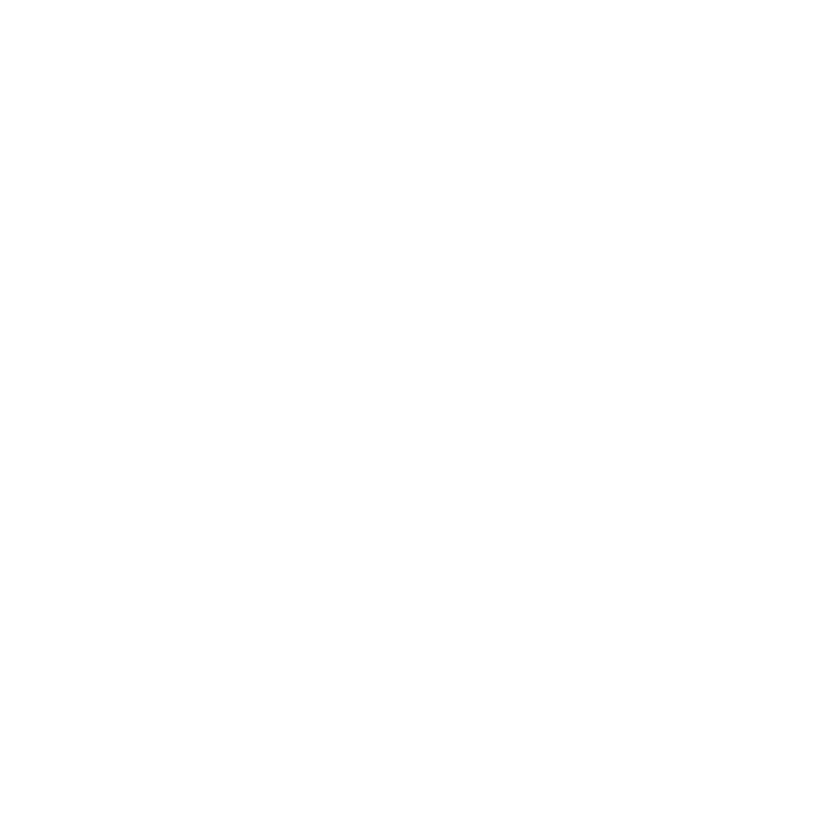
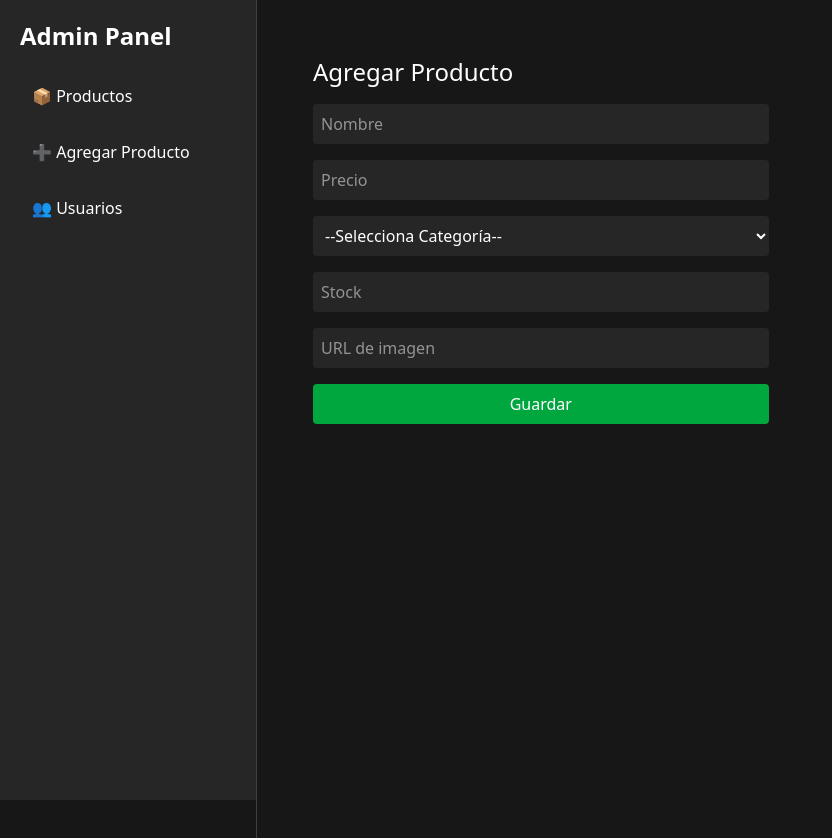
Before and after one commit to GzaJai/SUPERHARD, a React (Vite) app in the folder superhard-frontend/: page /admin/add in a window 1280 px wide. Before the commit this address had no page. Shown: the top 838 px of the page, without its empty margins (0-832 px from the left). Before the commit the page ends 800 px from the top, so only its background shows below. Built offline with nearby package versions, Linux system fonts and the light colour scheme.

Commit message:
menu de admin

```diff
--- a/superhard-frontend/src/components/Header.jsx
+++ b/superhard-frontend/src/components/Header.jsx
@@ -14,7 +14,8 @@ export default function Header({ user, setUser }) {
 
   return (
     <>
-      <header className="w-full border-gray-300 bg-black italic text-white">
+      <header className="sticky top-0 z-50 bg-black text-white italic">
+
         {/* --- Fila superior: logo, buscador, botones --- */}
         <div className="flex flex-col md:flex-row py-[.6rem] px-[1rem] justify-between items-center gap-4 md:gap-0">
 
@@ -68,9 +69,12 @@ export default function Header({ user, setUser }) {
             ) : (
               <>
                 {user.rol === "ADMIN" && (
-                  <button className="flex px-3 py-1 rounded hover:bg-blue-500 gap-1">
-                    Menu de Admin
-                  </button>
+                  <Link
+                    to={"/admin/products"}
+                    className="flex px-3 py-1 rounded hover:bg-orange-500 gap-1"
+                  >
+                    Menu Admin
+                  </Link>
                 )}
                 <button
                   className="flex px-3 py-1 rounded hover:bg-orange-500 gap-1"
--- /dev/null
+++ b/superhard-frontend/src/components/admin/AdminLayout.jsx
@@ -0,0 +1,15 @@
+// src/components/admin/AdminLayout.jsx
+import React from "react";
+import { Outlet } from "react-router-dom";
+import AdminSidebar from "./AdminSidebar";
+
+export default function AdminLayout() {
+  return (
+    <div className="flex min-h-screen bg-neutral-900">
+      <AdminSidebar />
+      <div className="flex-1 min-h-screen bg-neutral-900 p-6 overflow-y-auto text-white border-l border-neutral-700">
+        <Outlet />
+      </div>
+    </div>
+  );
+}
--- /dev/null
+++ b/superhard-frontend/src/components/admin/AdminSidebar.jsx
@@ -0,0 +1,16 @@
+// src/components/admin/AdminSidebar.jsx
+import React from "react";
+import { Link } from "react-router-dom";
+
+export default function AdminSidebar() {
+  return (
+    <div className="w-64 bg-neutral-800 text-white h-screen p-5 flex flex-col sticky top-0">
+      <h2 className="text-2xl font-bold mb-6">Admin Panel</h2>
+      <nav className="flex flex-col gap-4">
+        <Link to="/admin/products" className="hover:bg-neutral-700 px-3 py-2 rounded">📦 Productos</Link>
+        <Link to="/admin/add" className="hover:bg-neutral-700 px-3 py-2 rounded">➕ Agregar Producto</Link>
+        <Link to="/admin/users" className="hover:bg-neutral-700 px-3 py-2 rounded">👥 Usuarios</Link>
+      </nav>
+    </div>
+  );
+}
--- /dev/null
+++ b/superhard-frontend/src/components/admin/ProductForm.jsx
@@ -0,0 +1,111 @@
+// src/components/admin/ProductForm.jsx
+import React, { useState } from "react";
+
+export default function ProductForm() {
+  const [producto, setProducto] = useState({
+    nombre: "",
+    precio: "",
+    categoria: "",
+    stock: "",
+    image: "",
+  });
+
+  const categorias = [
+    "Procesadores",
+    "Placas de video",
+    "Memorias RAM",
+    "Periféricos",
+    "Gabinetes",
+    "Componentes",
+    "Periféricos",
+    "Accesorios",
+    "Portátiles",
+    "Monitores",
+  ];
+
+  const handleChange = (e) => {
+    setProducto({ ...producto, [e.target.name]: e.target.value });
+  };
+
+  const handleSubmit = async (e) => {
+    e.preventDefault();
+    await fetch("http://localhost:8080/api/productos", {
+      method: "POST",
+      headers: { "Content-Type": "application/json" },
+      body: JSON.stringify(producto),
+    });
+    alert("Producto agregado correctamente");
+    setProducto({
+      nombre: "",
+      precio: "",
+      categoria: "",
+      stock: "",
+      image: "",
+    });
+  };
+
+  return (
+    <div className="p-8 bg-neutral-900 min-h-screen text-white">
+      <h2 className="text-2xl mb-4 text-white">Agregar Producto</h2>
+      <form onSubmit={handleSubmit} className="flex flex-col gap-4 w-1/2">
+        <input
+          type="text"
+          name="nombre"
+          placeholder="Nombre"
+          value={producto.nombre}
+          onChange={handleChange}
+          className="p-2 rounded text-white bg-neutral-800"
+        />
+
+        <input
+          type="number"
+          name="precio"
+          placeholder="Precio"
+          value={producto.precio}
+          onChange={handleChange}
+          className="p-2 rounded text-white bg-neutral-800"
+        />
+
+        {/* Select para categoría */}
+        <select
+          name="categoria"
+          value={producto.categoria}
+          onChange={handleChange}
+          className="p-2 rounded text-white bg-neutral-800"
+        >
+          <option value="">--Selecciona Categoría--</option>
+          {categorias.map((cat) => (
+            <option key={cat} value={cat}>
+              {cat}
+            </option>
+          ))}
+        </select>
+
+        <input
+          type="number"
+          name="stock"
+          placeholder="Stock"
+          value={producto.stock}
+          onChange={handleChange}
+          className="p-2 rounded text-white bg-neutral-800"
+        />
+
+        <input
+          type="text"
+          name="image"
+          placeholder="URL de imagen"
+          value={producto.image}
+          onChange={handleChange}
+          className="p-2 rounded text-white bg-neutral-800"
+        />
+
+        <button
+          type="submit"
+          className="bg-green-600 px-4 py-2 rounded hover:bg-green-700 text-white"
+        >
+          Guardar
+        </button>
+      </form>
+    </div>
+  );
+}
--- /dev/null
+++ b/superhard-frontend/src/components/admin/ProductList.jsx
@@ -0,0 +1,78 @@
+// src/components/admin/ProductList.jsx
+import React, { useEffect, useState } from "react";
+
+export default function ProductList() {
+  const [productos, setProductos] = useState([]);
+  const [loading, setLoading] = useState(true);
+
+  useEffect(() => {
+    const fetchProductos = async () => {
+      try {
+        const response = await fetch("http://localhost:8080/api/productos");
+        const data = await response.json();
+        setProductos(data);
+      } catch (err) {
+        console.error("Error al obtener productos:", err);
+      } finally {
+        setLoading(false);
+      }
+    };
+
+    fetchProductos();
+  }, []);
+
+  const eliminarProducto = async (id) => {
+    if (!window.confirm("¿Estás seguro de eliminar este producto?")) return;
+
+    try {
+      await fetch(`http://localhost:8080/api/productos/${id}`, { method: "DELETE" });
+      setProductos(productos.filter(p => p.id !== id));
+    } catch (err) {
+      console.error("Error al eliminar producto:", err);
+    }
+  };
+
+  if (loading) {
+    return <p className="text-white p-6">Cargando productos...</p>;
+  }
+
+  return (
+    <div className="p-6 bg-neutral-900 min-h-screen text-white">
+      <h2 className="text-2xl font-bold mb-4">Lista de Productos</h2>
+      <div className="overflow-x-auto rounded-lg">
+        <table className="min-w-full bg-neutral-800 rounded-lg overflow-hidden">
+          <thead className="bg-neutral-700">
+            <tr>
+              <th className="py-2 px-4 text-left">ID</th>
+              <th className="py-2 px-4 text-left">Nombre</th>
+              <th className="py-2 px-4 text-left">Precio</th>
+              <th className="py-2 px-4 text-left">Categoría</th>
+              <th className="py-2 px-4 text-left">Acciones</th>
+            </tr>
+          </thead>
+          <tbody>
+            {productos.map(p => (
+              <tr key={p.id} className="border-b border-neutral-700 hover:bg-neutral-700">
+                <td className="py-2 px-4">{p.id}</td>
+                <td className="py-2 px-4">{p.nombre}</td>
+                <td className="py-2 px-4">${p.precio}</td>
+                <td className="py-2 px-4">{p.categoria}</td>
+                <td className="py-2 px-4 flex gap-2">
+                  <button
+                    onClick={() => eliminarProducto(p.id)}
+                    className="bg-red-600 px-3 py-1 rounded hover:bg-red-700"
+                  >
+                    Eliminar
+                  </button>
+                  <button className="bg-yellow-500 px-3 py-1 rounded hover:bg-yellow-600">
+                    Editar
+                  </button>
+                </td>
+              </tr>
+            ))}
+          </tbody>
+        </table>
+      </div>
+    </div>
+  );
+}
--- /dev/null
+++ b/superhard-frontend/src/components/admin/UserList.jsx
@@ -0,0 +1,57 @@
+// src/components/admin/UsuarioList.jsx
+import React, { useEffect, useState } from "react";
+
+export default function UsuarioList() {
+  const [usuarios, setUsuarios] = useState([]);
+  const [loading, setLoading] = useState(true);
+
+  useEffect(() => {
+    const fetchUsuarios = async () => {
+      try {
+        const response = await fetch("http://localhost:8080/api/usuarios");
+        const data = await response.json();
+        setUsuarios(data);
+      } catch (err) {
+        console.error("Error al cargar usuarios:", err);
+      } finally {
+        setLoading(false);
+      }
+    };
+
+    fetchUsuarios();
+  }, []);
+
+  if (loading) {
+    return <p className="text-white">Cargando usuarios...</p>;
+  }
+
+  return (
+    <div className="p-6 bg-neutral-900 min-h-screen text-white">
+      <h2 className="text-2xl font-bold mb-4">Lista de Usuarios</h2>
+      <table className="min-w-full bg-neutral-800 rounded-lg overflow-hidden">
+        <thead className="bg-neutral-700">
+          <tr className="border-b border-gray-700">
+            <th className="py-2 px-4 text-left">ID</th>
+            <th className="py-2 px-4 text-left">Nombre</th>
+            <th className="py-2 px-4 text-left">Apellido</th>
+            <th className="py-2 px-4 text-left">Email</th>
+            <th className="py-2 px-4 text-left">Teléfono</th>
+            <th className="py-2 px-4 text-left">Rol</th>
+          </tr>
+        </thead>
+        <tbody>
+          {usuarios.map((usuario) => (
+            <tr key={usuario.id} className="border-b border-neutral-700">
+              <td className="py-2 px-4">{usuario.id}</td>
+              <td className="py-2 px-4">{usuario.nombre}</td>
+              <td className="py-2 px-4">{usuario.apellido}</td>
+              <td className="py-2 px-4">{usuario.email}</td>
+              <td className="py-2 px-4">{usuario.telefono}</td>
+              <td className="py-2 px-4">{usuario.rol}</td>
+            </tr>
+          ))}
+        </tbody>
+      </table>
+    </div>
+  );
+}
--- a/superhard-frontend/src/routes/AppRouter.jsx
+++ b/superhard-frontend/src/routes/AppRouter.jsx
@@ -1,25 +1,38 @@
-import React from 'react'
+import React from "react";
 import { BrowserRouter as Router, Routes, Route } from "react-router-dom";
-import Home from '../components/pages/Home';
-import Login from '../components/pages/Login';
-import Header from '../components/Header';
-import ShoppingCart from '../components/pages/ShoppingCart';
-import ProductDetails from '../components/pages/ProductDetails';
+import Home from "../components/pages/Home";
+import Login from "../components/pages/Login";
+import Header from "../components/Header";
+import ShoppingCart from "../components/pages/ShoppingCart";
+import ProductDetails from "../components/pages/ProductDetails";
 
+// Importamos el panel admin
+import AdminLayout from "../components/admin/AdminLayout";
+import ProductList from "../components/admin/ProductList";
+import ProductForm from "../components/admin/ProductForm";
+import UserList from "../components/admin/UserList";
 
-export default function AppRouter({user, setUser}) {
+export default function AppRouter({ user, setUser }) {
   return (
     <Router>
       <Routes>
-        <Route element={<Header user={user} setUser={setUser}/>}>
-          <Route path='/' element={<Home />} />
-          <Route path='/shopping-cart' element={<ShoppingCart />} />
-          <Route path='/product/:id' element={<ProductDetails />} />
+        {/* Rutas principales del sitio */}
+        <Route element={<Header user={user} setUser={setUser} />}>
+          <Route path="/" element={<Home />} />
+          <Route path="/shopping-cart" element={<ShoppingCart />} />
+          <Route path="/product/:id" element={<ProductDetails />} />
         </Route>
 
+        {/* Login */}
+        <Route path="/login" element={<Login setUser={setUser} />} />
 
-        <Route path='/login' element={<Login setUser={setUser} />} />
+        {/* Rutas del panel de administración */}
+        <Route path="/admin" element={<AdminLayout />}>
+          <Route path="products" element={<ProductList />} />
+          <Route path="add" element={<ProductForm />} />
+          <Route path="users" element={<UserList />} />
+        </Route>
       </Routes>
     </Router>
-  )
+  );
 }
```
Also changed, not shown: 1 other file (tests, documents, lock files or other folders).
